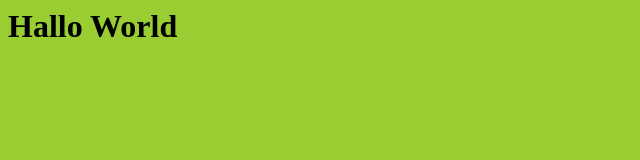
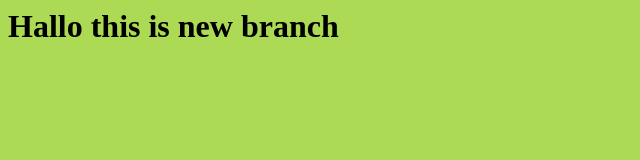
Before and after one commit to Mpr00xy/myFirstProject, a plain HTML site: page index.html in a window 1280 px wide. Shown: the whole page, without its empty margins (0-640 px from the left). Drawn offline with Linux system fonts and the light colour scheme.

Commit message:
edit html and css

```diff
--- a/index.html
+++ b/index.html
@@ -6,7 +6,7 @@
     <link rel="stylesheet" href="style.css">
 </head>
 <body>
-    <h1>Hallo World</h1>
+    <h1>Hallo this is new branch</h1>
     <script src="app.js"></script>
 </body>
 </html>
--- a/style.css
+++ b/style.css
@@ -1,3 +1,3 @@
 body{
-    background: yellowgreen;
+    background: rgb(173, 218, 85);
 }
```
